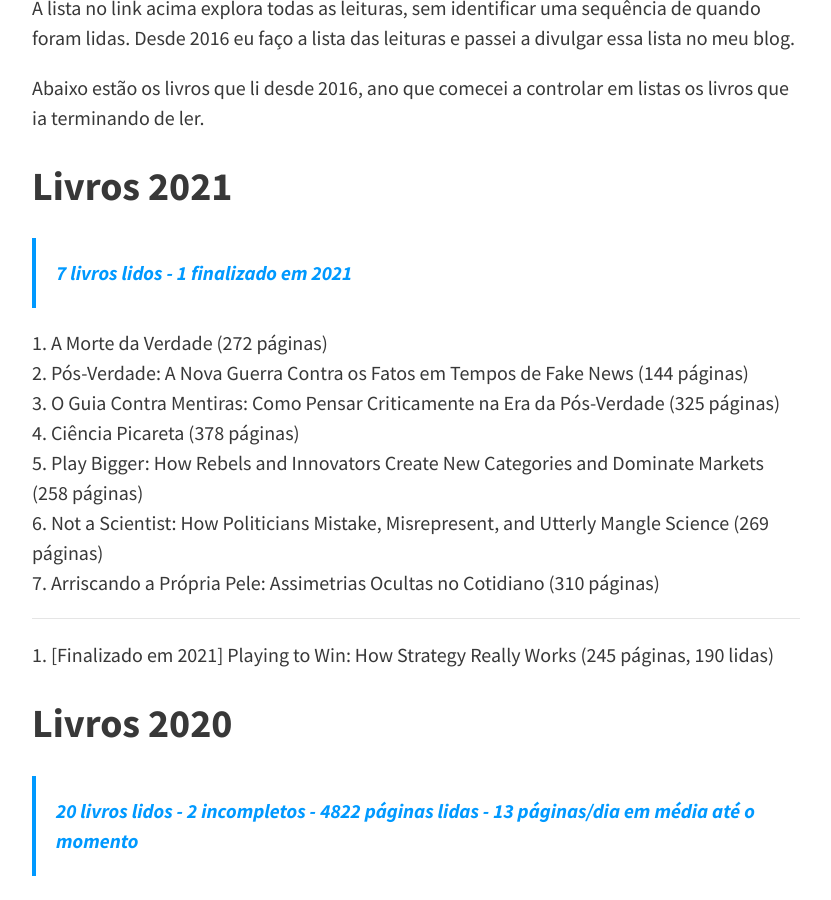
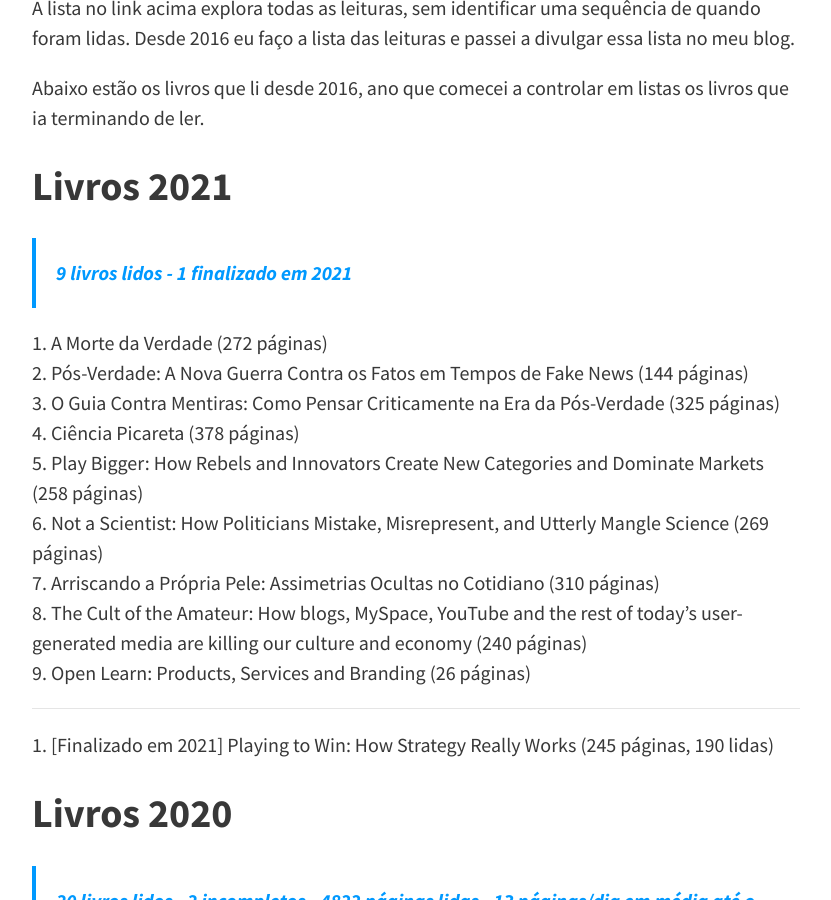
Before and after one commit to felipecbarbosa/felipecbarbosa.github.io, a Jekyll site: the page built from leituras.md, in a window 1280 px wide and 900 px high, scrolled down 852 px. Shown: the whole window, without its empty margins (224-1055 px from the left). Built offline with Jekyll 4.4.1, drawn with Linux system fonts in a browser that asks for light colours; nearby versions of some CDN libraries; comment, search, counter and statistics services are not loaded.

Commit message:
Added new books

```diff
--- a/leituras.md
+++ b/leituras.md
@@ -22,7 +22,7 @@ A lista no link acima explora todas as leituras, sem identificar uma sequência
 Abaixo estão os livros que li desde 2016, ano que comecei a controlar em listas os livros que ia terminando de ler.
 
 ## Livros 2021 {#livros-2021}
-> 7 livros lidos - 1 finalizado em 2021
+> 9 livros lidos - 1 finalizado em 2021
 
 1. A Morte da Verdade (272 páginas)
 2. Pós-Verdade: A Nova Guerra Contra os Fatos em Tempos de Fake News (144 páginas)
@@ -31,6 +31,8 @@ Abaixo estão os livros que li desde 2016, ano que comecei a controlar em listas
 5. Play Bigger: How Rebels and Innovators Create New Categories and Dominate Markets (258 páginas)
 6. Not a Scientist: How Politicians Mistake, Misrepresent, and Utterly Mangle Science (269 páginas)
 7. Arriscando a Própria Pele: Assimetrias Ocultas no Cotidiano (310 páginas)
+8. The Cult of the Amateur: How blogs, MySpace, YouTube and the rest of today's user-generated media are killing our culture and economy (240 páginas)
+9. Open Learn: Products, Services and Branding (26 páginas)
 
 ---
 
```
